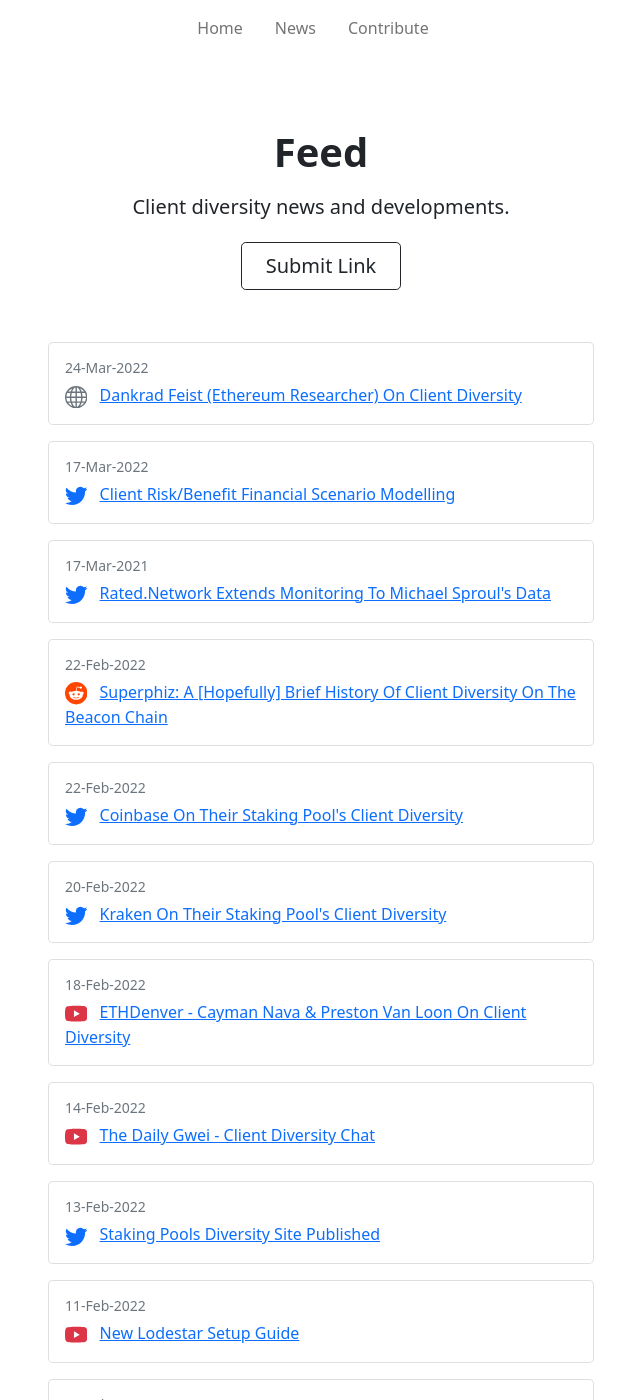
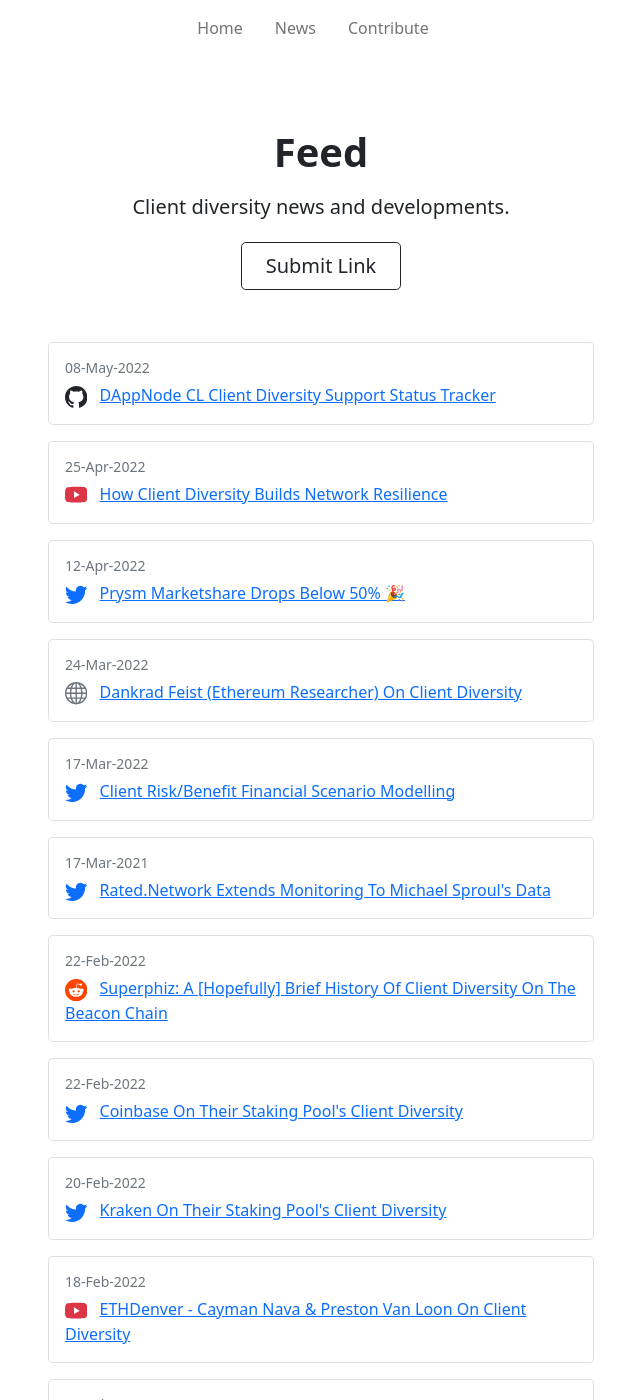
Before and after one commit to etheralpha/clientdiversity-org, a Jekyll site: the page built from feed.md, in a window 1280 px wide and 1400 px high. Shown: the whole window, without its empty margins (319-959 px from the left). Built offline with Jekyll 4.4.1, drawn with Linux system fonts in a browser that asks for light colours; some of the changed text lies outside the part shown.

Commit message:
update news

```diff
--- a/_data/feed.yml
+++ b/_data/feed.yml
@@ -3,6 +3,15 @@
 #   date:   # format: 04-Apr-2022
 
 
+- link: https://github.com/dappnode/DAppNode/issues/389
+  title: DAppNode CL Client Diversity Support Status Tracker
+  date: 08-May-2022
+- link: https://www.youtube.com/watch?v=4AMlr6xj4MM
+  title: How client diversity builds network resilience
+  date: 25-Apr-2022
+- link: https://twitter.com/superphiz/status/1513938761968726016
+  title: Prysm marketshare drops below 50% &#127881;
+  date: 12-Apr-2022
 - link: https://dankradfeist.de/ethereum/2022/03/24/run-the-majority-client-at-your-own-peril.html
   title: Dankrad Feist (Ethereum Researcher) on Client Diversity
   date: 24-Mar-2022
@@ -24,6 +33,9 @@
 - link: https://youtu.be/TQN7QL2lsy0?t=1353
   title: ETHDenver - Cayman Nava & Preston Van Loon on client diversity
   date: 18-Feb-2022
+- link: https://www.attestant.io/posts/helping-client-diversity/
+  title: Attestant - Helping Client Diversity
+  date: 15-Feb-2022
 - link: https://youtu.be/aK4fx1efCDU?t=230
   title: The Daily Gwei - Client diversity chat
   date: 14-Feb-2022
```
